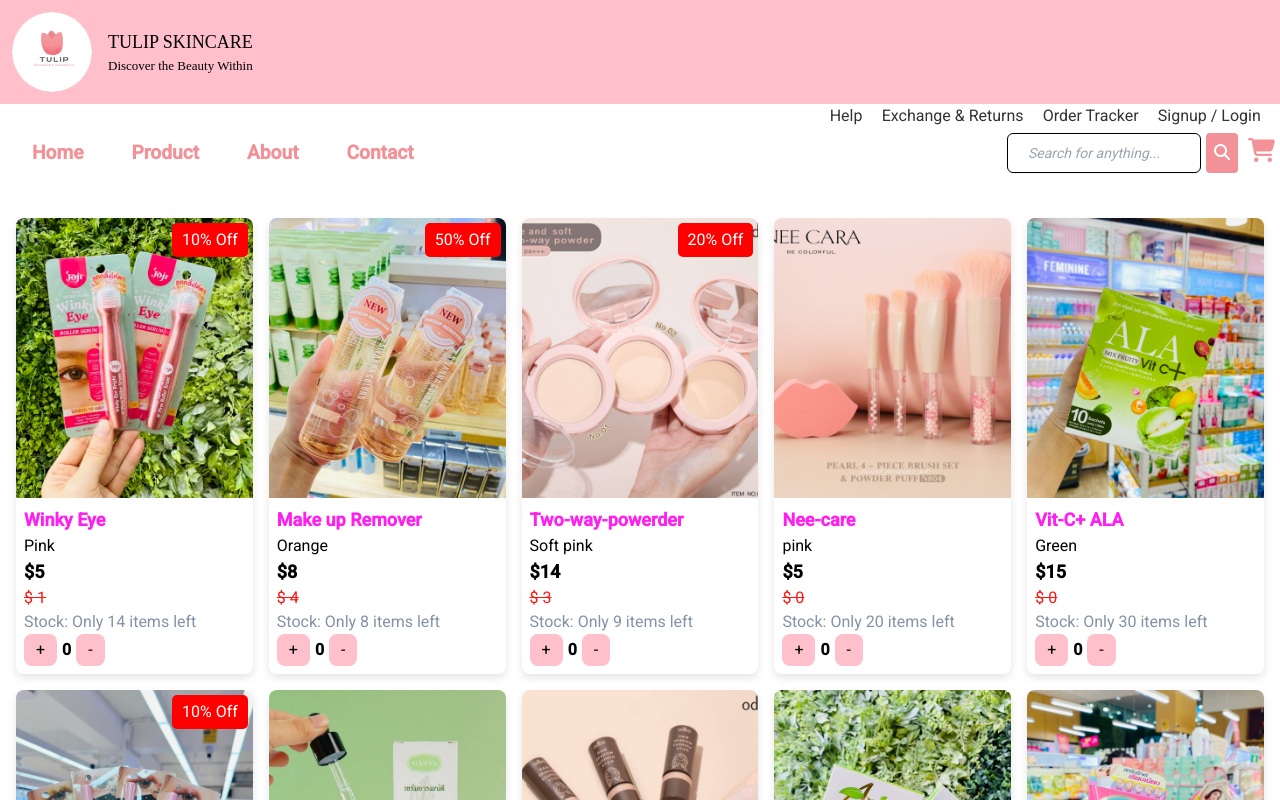
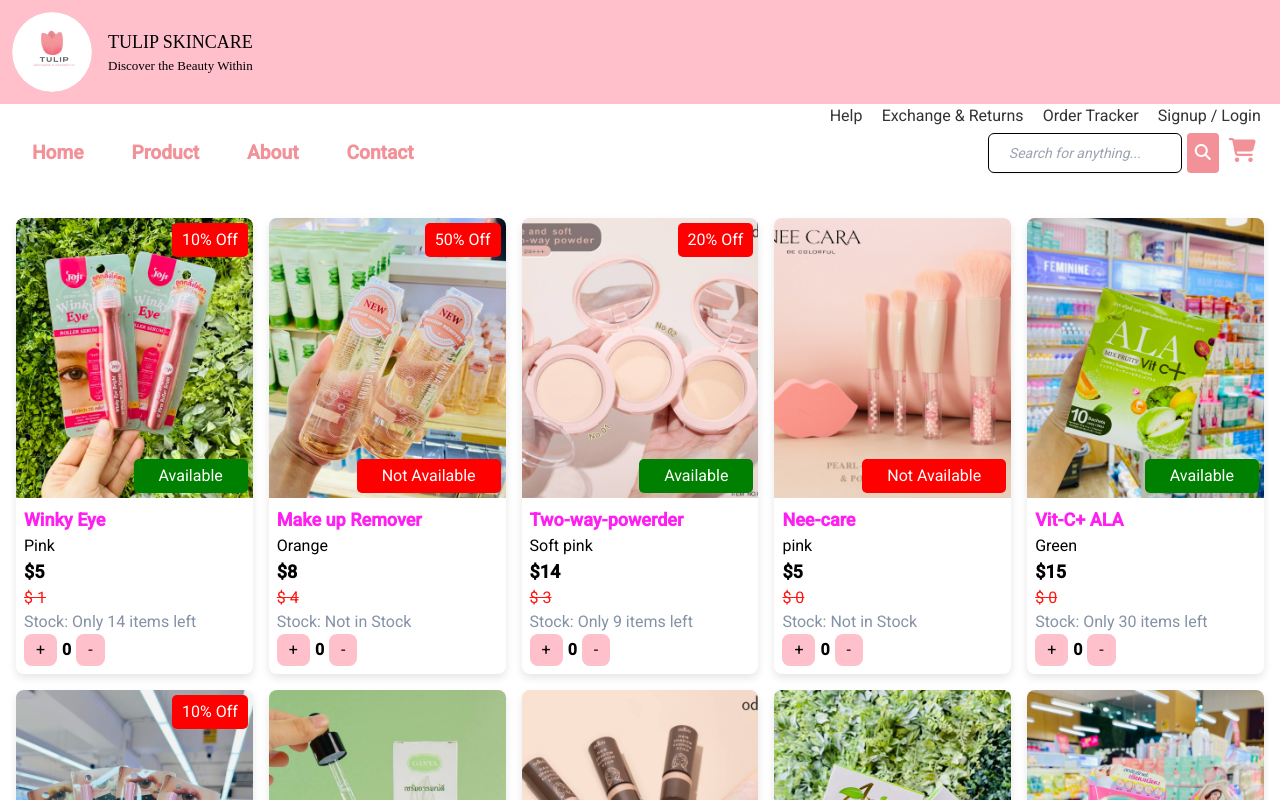
Before and after one commit to WANGZUNN/Tulip-Skincare, an Angular app: page / in a window 1280 px wide. Shown: the top 800 px of the page. Built offline with nearby package versions, Linux system fonts and the light colour scheme.

Commit message:
add feature

```diff
--- a/src/app/body/productlist/productlist.component.css
+++ b/src/app/body/productlist/productlist.component.css
@@ -65,3 +65,13 @@
   margin: 5px;
   border-radius: 5px;
 }
+
+.availability-tag {
+
+
+  background-color: green;
+  color: white;
+  padding: 5px 25px;
+  margin: 5px;
+  border-radius: 5px;
+}
--- a/src/app/body/productlist/productlist.component.html
+++ b/src/app/body/productlist/productlist.component.html
@@ -1,10 +1,20 @@
 <div class="product-card product-card-1 relative" *ngFor="let prod of products; let i = index">
-  <div class="imgandtag">
+  <div class="imgandtag relative">
     <img class="product-image" [src]="prod.Pimg" alt="Product Image">
+
     <p *ngIf="discountpercentage(prod, i) > 0" class="discount-tag absolute top-0 right-0 bg-red-500 text-white px-2 py-1 rounded">
       {{ discountpercentage(prod, i).toFixed() }}% Off
     </p>
+
+    <p [ngStyle]="{ 'color': is_in_inventory(prod, i) ? 'white' : 'white', 'background-color': is_in_inventory(prod, i) ? 'green' : 'red' }" class="availability-tag absolute bottom-0 right-0 text-white px-2 py-1 rounded">
+      {{ is_in_available(prod, i) }}
+    </p>
+
+
+
+
   </div>
+
   <div class="card-content p-4 m-2">
     <h2 class="text-lg font-semibold text-gray-800 text-pink">{{ prod.Name }}</h2>
     <p class="text-gray-600">{{ prod.Color }}</p>
--- a/src/app/body/productlist/productlist.component.ts
+++ b/src/app/body/productlist/productlist.component.ts
@@ -18,6 +18,7 @@
       discount: 10,
       instock: 14,
       Pimg: 'assets/skincare-product/1.jpg',
+      is_in_inventory: true,
     },
     {
       id: 2,
@@ -25,8 +26,9 @@
       Price: 8,
       Color: "Orange",
       discount: 50,
-      instock: 8,
+      instock: 0,
       Pimg: 'assets/skincare-product/2.jpg',
+      is_in_inventory: true,
     },
     {
       id: 3,
@@ -36,6 +38,7 @@
       discount: 20,
       instock: 9,
       Pimg: 'assets/skincare-product/3.jpg',
+      is_in_inventory: true,
     },
     {
       id: 4,
@@ -43,8 +46,9 @@
       Price: 5,
       Color: "pink",
       discount: 0,
-      instock: 20,
+      instock: 0,
       Pimg: 'assets/skincare-product/4.jpg',
+      is_in_inventory: true,
     },
     {
       id: 5,
@@ -54,6 +58,7 @@
       discount: 0,
       instock: 30,
       Pimg: 'assets/skincare-product/5.jpg',
+      is_in_inventory: true,
     },
     {
       id: 6,
@@ -63,6 +68,7 @@
       discount: 10,
       instock: 100,
       Pimg: 'assets/skincare-product/6.jpg',
+      is_in_inventory: true,
     },
     {
       id: 7,
@@ -72,6 +78,7 @@
       discount: 0,
       instock: 15,
       Pimg: 'assets/skincare-product/7.jpg',
+      is_in_inventory: true,
     },
     {
       id: 8,
@@ -81,6 +88,7 @@
       discount: 0,
       instock: 20,
       Pimg: 'assets/skincare-product/8.jpg',
+      is_in_inventory: true,
     },
     {
       id: 9,
@@ -90,6 +98,7 @@
       discount: 0,
       instock: 20,
       Pimg: 'assets/skincare-product/9.jpg',
+      is_in_inventory: true,
     },
     {
       id: 10,
@@ -99,6 +108,7 @@
       discount: 0,
       instock: 20,
       Pimg: 'assets/skincare-product/10.jpg',
+      is_in_inventory: true,
     },
     {
       id: 11,
@@ -106,8 +116,9 @@
       Price: 15,
       Color: "Brown",
       discount: 0,
-      instock: 25,
+      instock: 0,
       Pimg: 'assets/skincare-product/11.jpg',
+      is_in_inventory: true,
     },
     {
       id: 12,
@@ -117,6 +128,7 @@
       discount: 0,
       instock: 60,
       Pimg: 'assets/skincare-product/12.jpg',
+      is_in_inventory: true,
     }
   ];
 
@@ -149,7 +161,15 @@
   stockcheck(product: any) {
     return product.instock > 0 ? 'Only ' + product.instock + ' items left' : 'Not in Stock';
   }
-  get totalQuantity(): number {
-    return this.quantity.reduce((acc, curr) => acc + curr, 0);
+
+  is_in_available(product: any, index:number){
+      return product.instock > 0 ? 'Available' : 'Not Available' ;
   }
+
+  is_in_inventory(product: any, index: number): boolean {
+    return product.instock > 0;
+  }
+
+
+
 }
--- a/src/app/header/search-bar/search-bar.component.css
+++ b/src/app/header/search-bar/search-bar.component.css
@@ -8,6 +8,7 @@
     /* justify-content: space-between; */
     align-items: center;
     padding: 5px;
+    margin-right: 1.2rem;
     /* background-color: #f0f0f0; */
 }
 
@@ -50,3 +51,11 @@
 .cart:hover {
     color: black;
 }
+
+
+ .search-message {
+    font-size: small;
+    color: grey;
+    align-items: start;
+    margin-right: 6rem;
+ }
--- a/src/app/header/search-bar/search-bar.component.html
+++ b/src/app/header/search-bar/search-bar.component.html
@@ -10,5 +10,5 @@
         <i class="fa fa-shopping-cart"></i>
       </div>
     </div>
-    <p *ngIf="searchingtext !== '' "class="search-message">{{ getResultMessage() | slice:0:25 }}{{ searchingtext.length > 25 ? '...' : '' }}</p>
+    <p *ngIf="searchingtext !== '' "class="search-message ">{{ getResultMessage() | slice:0:25 }}{{ searchingtext.length > 25 ? '...' : '' }}</p>
   </div>
--- a/tailwind.config.js
+++ b/tailwind.config.js
@@ -25,6 +25,7 @@
         'pink': '#FEC0CA',
         'pink-500': '#FEC0CA',
         'pink-600': '#ff1ff1',
+
       },
       spacing: {
         '8xl': '96rem',
```
